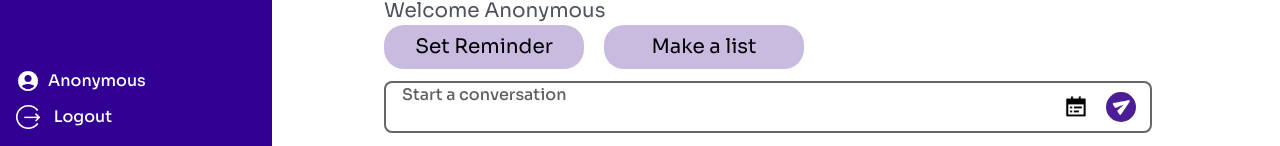
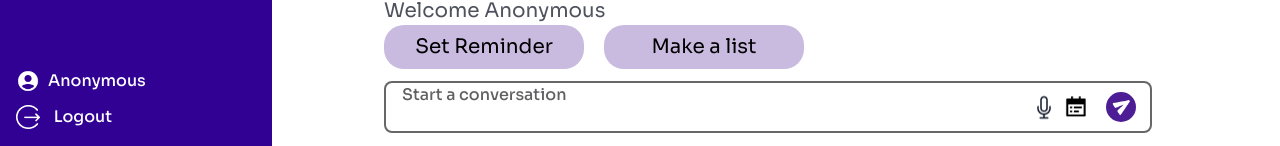
Before and after one commit to ceasar28/AuxiBot-UI, a React (Create React App) app: page /auxibot in a window 1280 px wide. Shown: the part 651-797 px from the top of the page. Built offline with nearby package versions, Linux system fonts and the light colour scheme.

Commit message:
Speach conversation

```diff
--- a/package.json
+++ b/package.json
@@ -24,6 +24,7 @@
     "react-toastify": "^9.1.3",
     "stream-browserify": "^3.0.0",
     "stream-http": "^3.2.0",
+    "use-long-press": "^3.2.0",
     "web-vitals": "^2.1.4"
   },
   "scripts": {
--- a/src/Pages/Home.jsx
+++ b/src/Pages/Home.jsx
@@ -1,6 +1,7 @@
 import { useState, useEffect } from "react";
 import { useNavigate } from "react-router-dom";
 import send from "../assets/ion_send.png";
+import mic from "../assets/mic.png";
 import calendar from "../assets/ri_calendar-todo-fill.png";
 import { FiMenu, FiChevronLeft } from "react-icons/fi";
 import logoImage from "../assets/material-symbols_robot.png";
@@ -253,22 +254,25 @@ const Home = () => {
       console.error('Speech recognition error:', event.error);
     };
 
-   // setRecognition(recognitionInstance); // Set the recognition instance in state
+    setRecognition(recognitionInstance); // Set the recognition instance in state
   }, []);
 
-  useEffect(() => {
+/*   useEffect(() => {
     startSpeechRecognition();
-  }, []);
+  }, []); */
+
 
   const startSpeechRecognition = () => {
     if (recognition) {
       recognition.start();
+      setListening(true); // Set listening state to true
     }
   };
 
   const stopSpeechRecognition = () => {
     if (recognition) {
       recognition.stop();
+      setListening(false); // Set listening state to false
     }
   };
 
@@ -304,6 +308,16 @@ const Home = () => {
             value={text}
             onChange={handleChange}
             onKeyPress={handleKeyPress}
+          />
+
+
+         <img
+            src={mic}
+            alt="Logo"
+            className={`w-6 h-6 absolute bottom-[10%] right-[4rem] sm:right-[6rem] transform translate-y-[-90%] cursor-pointer ${
+              listening ? 'bg-red-500 rounded-[30px] flex justify-center items-center' : 'bg-white' // Set background color based on listening state
+            }`}
+            onClick={listening ? stopSpeechRecognition : startSpeechRecognition} // Toggle listening
           />
 
             <img
```
Also changed, not shown: src/assets/mic.png (added), 1 other file (tests, documents, lock files or other folders).
